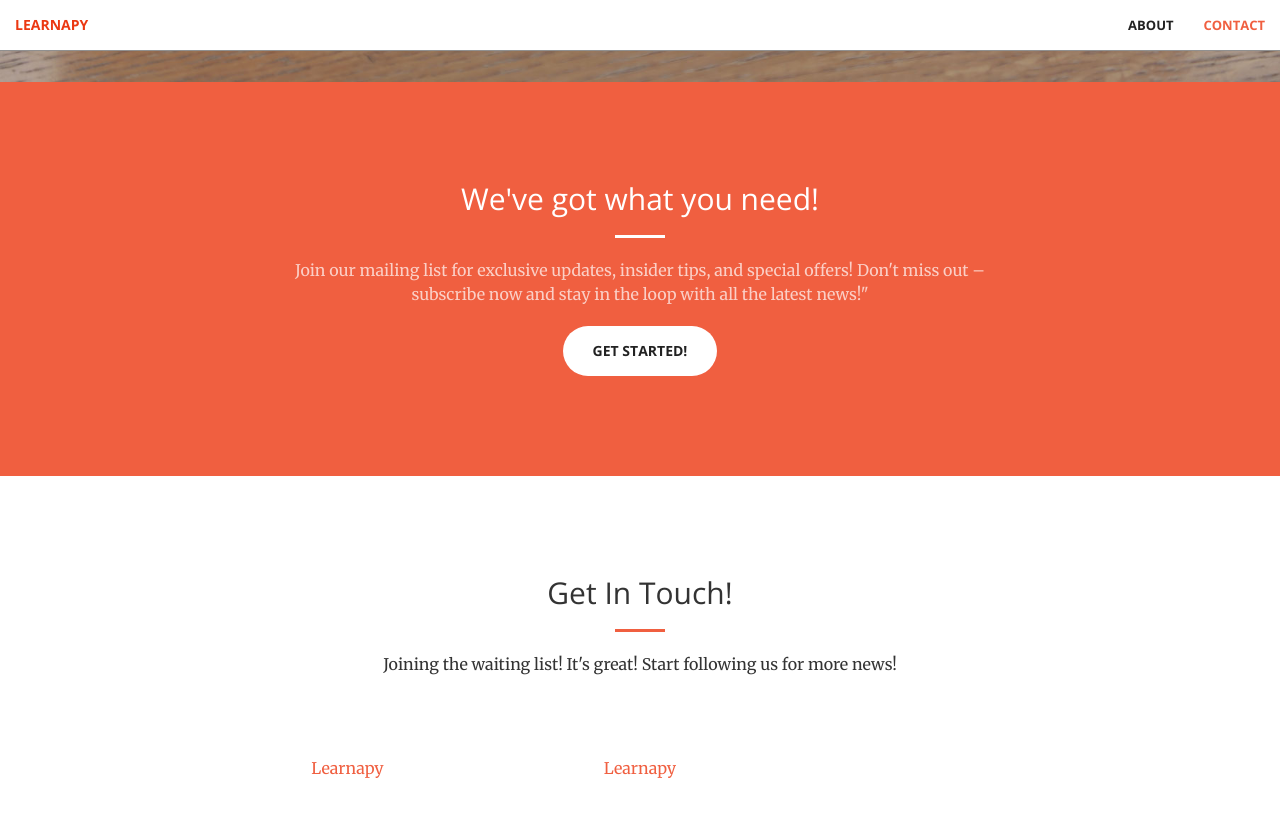
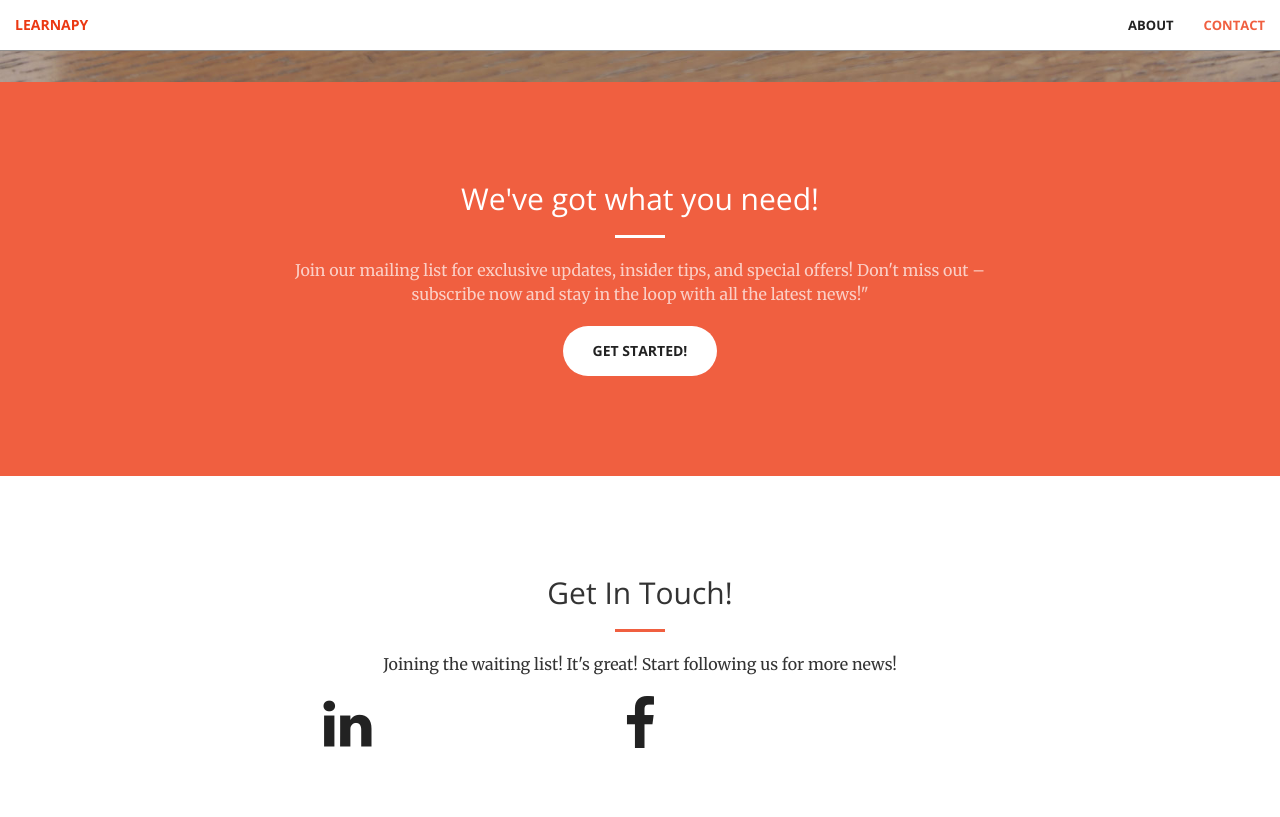
Before and after one commit to cassarro/learnapy, a Jekyll site: the page built from index.html, in a window 1280 px wide and 900 px high, scrolled down 818 px. Shown: the top 817 px of the window. Built offline with Jekyll 4.4.1, drawn with Linux system fonts in a browser that asks for light colours.

Commit message:
Update contact.html

```diff
--- a/_includes/contact.html
+++ b/_includes/contact.html
@@ -8,14 +8,12 @@
             </div>
         <div class="col-lg-2 col-lg-offset-2 text-center">
             <a href="https://www.linkedin.com/company/102641528">
-                <i class="fa-brands fa-linkedin fa-3x wow bounceIn" data-wow-delay=".1s"></i>
-                <p>Learnapy</p>
+                <i class="fa fa-linkedin fa-3x wow bounceIn" data-wow-delay=".1s"></i>
             </a>
         </div>
         <div class="col-lg-2 col-lg-offset-1 text-center">
             <a href="https://www.facebook.com/profile.php?id=61557744999638">
-            <i class="fa-brands fa-facebook fa-3x wow bounceIn" data-wow-delay=".1s"></i>
-                <p>Learnapy</p>
+                <i class="fa fa-facebook fa-3x wow bounceIn" data-wow-delay=".1s"></i>
             </a>
         </div>
 
```
